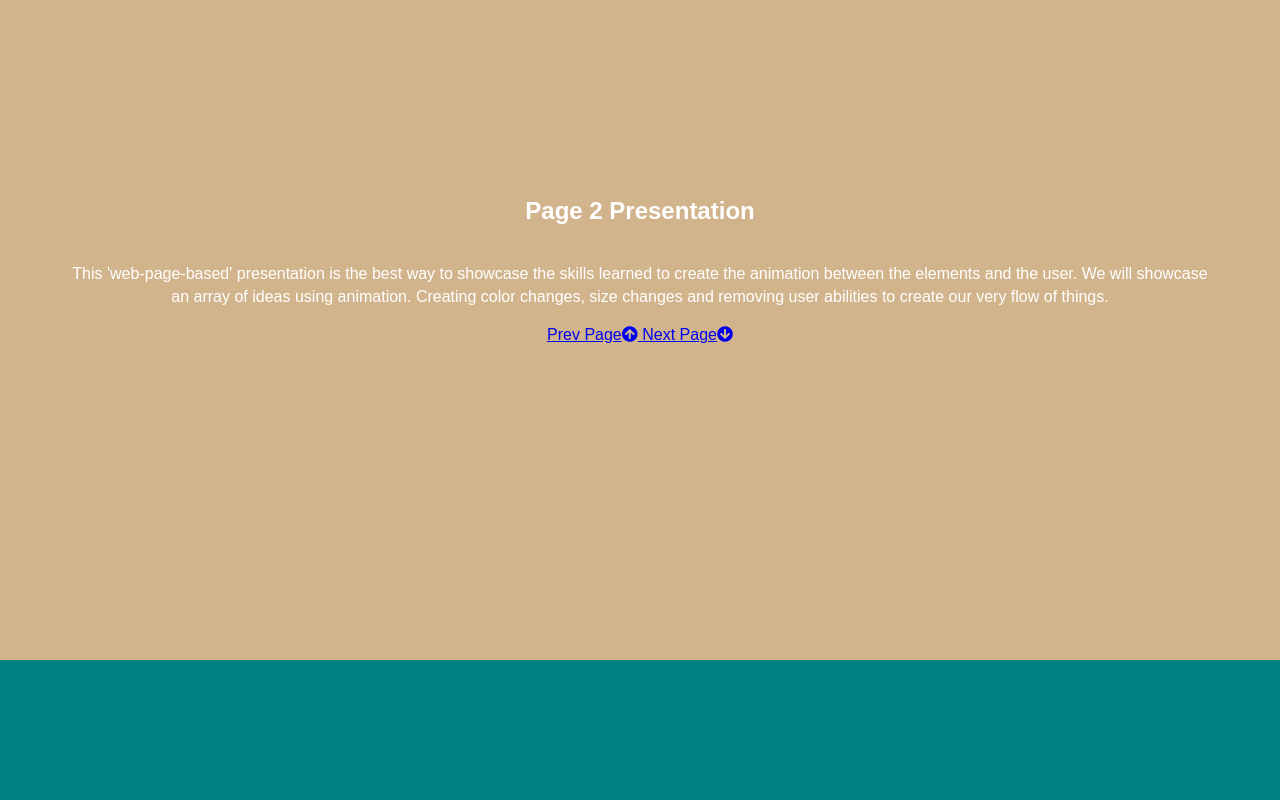
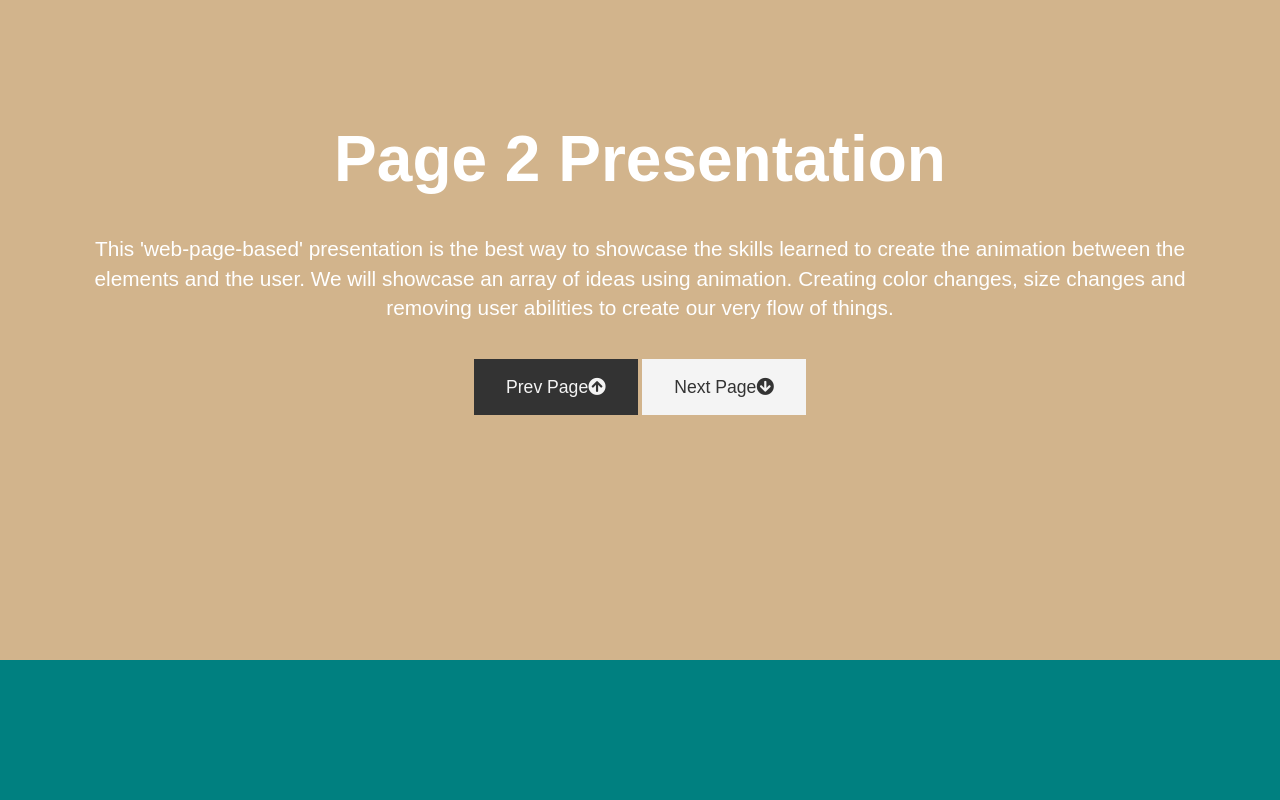
Before and after one commit to jacurtis813/presentation-workflow, a plain HTML site: page index.html in a window 1280 px wide. Shown: the part 940-1740 px from the top of the page. Drawn offline with nearby package versions, Linux system fonts and the light colour scheme.

Commit message:
Create the initial styles for the presentation project.

```diff
--- a/assets/css/style.css
+++ b/assets/css/style.css
@@ -38,3 +38,37 @@ body {
     text-align: center;
     padding: 0 4rem;
 }
+
+.page h1 {
+    font-size: 4rem;
+    line-height: 1.2;
+    margin: 1rem;
+}
+
+.page p {
+    font-size: 1.3rem;
+}
+
+.btn {
+    display: inline-block;
+    padding: 1rem 2rem;
+    background: #f4f4f4;
+    color: #333;
+    text-decoration: none;
+    border: none;
+    margin-top: 1rem;
+    font-size: 1.1rem;
+    -webkit-transition: all 0.3s ease-in;
+    transition: all 0.3s ease-in;
+}
+
+.btn:hover,
+.btn-dark {
+    background: #333;
+    color: #f4f4f4;
+}
+
+.btn-dark:hover {
+    background: #f4f4f4;
+    color: #333;
+}
```
Also changed, not shown: 1 other file.
